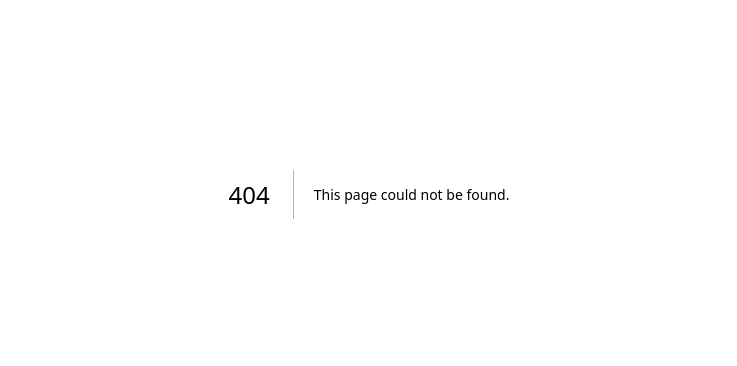
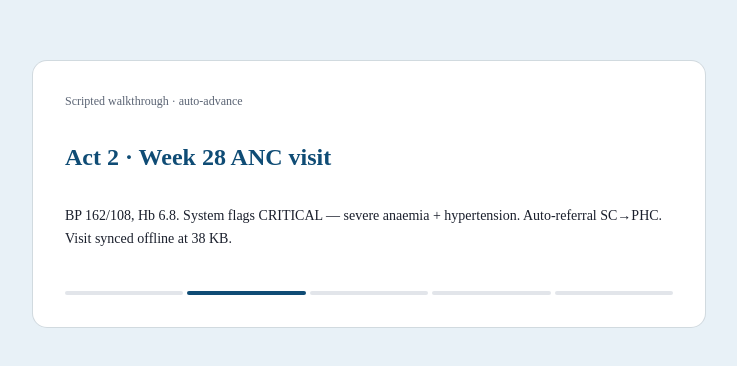
Before and after one commit to vishnumelur/BPL-Mother-Child-Health-Tracking, a Next.js app: page /demo/play in a window 1280 px wide. Before the commit this address had no page. Shown: the part 206-572 px from the top of the page, without its empty margins (271-1008 px from the left). Built offline with nearby package versions, Linux system fonts and the light colour scheme.

Commit message:
feat: /demo/play scripted fallback walkthrough

```diff
--- /dev/null
+++ b/src/app/demo/play/page.tsx
@@ -0,0 +1,39 @@
+"use client";
+import { useEffect, useState } from "react";
+import { Card } from "@/components/ui/card";
+
+const STEPS = [
+  { title: "Act 1 · Registration", text: "Lakshmi (ASHA) registers Sreelakshmi's BPL family in Agali village. ABHA-aligned 12-digit ID generated, OTP verified, BPL Priority Tier 1 calculated." },
+  { title: "Act 2 · Week 28 ANC visit", text: "BP 162/108, Hb 6.8. System flags CRITICAL — severe anaemia + hypertension. Auto-referral SC→PHC. Visit synced offline at 38 KB." },
+  { title: "Act 3 · Week 30 emergency", text: "SOS raised. GPS captured. 102 ambulance dispatched, supervisor notified. District admin sees alert within seconds." },
+  { title: "Act 4 · Day +90 growth", text: "Baby Anu's MUAC 11.2 cm → SAM. Auto NRC referral. Immunisation strip shows BCG ✓ Penta-1 ✓ Penta-2 due." },
+  { title: "Act 5 · Compliance picture", text: "PMMVY 2/3 disbursed. JSY ✓. KASP claim filed. One mother, one record, every program." },
+];
+
+export default function DemoPlay() {
+  const [i, setI] = useState(0);
+  useEffect(() => {
+    const id = setInterval(() => setI((x) => (x + 1) % STEPS.length), 5000);
+    return () => clearInterval(id);
+  }, []);
+  const step = STEPS[i];
+  return (
+    <div className="min-h-screen flex items-center justify-center p-6 bg-[var(--primary-50)]">
+      <Card className="max-w-2xl w-full p-8 space-y-4">
+        <p className="text-xs text-[var(--fg-muted)]">Scripted walkthrough · auto-advance</p>
+        <h1 className="text-2xl font-semibold text-[var(--primary)]">{step.title}</h1>
+        <p className="text-sm text-[var(--fg)] leading-relaxed">{step.text}</p>
+        <div className="flex gap-1 pt-2">
+          {STEPS.map((_, k) => (
+            <div
+              key={k}
+              className={`h-1 flex-1 rounded-full ${
+                k === i ? "bg-[var(--primary)]" : "bg-[var(--border)]"
+              }`}
+            />
+          ))}
+        </div>
+      </Card>
+    </div>
+  );
+}
```
